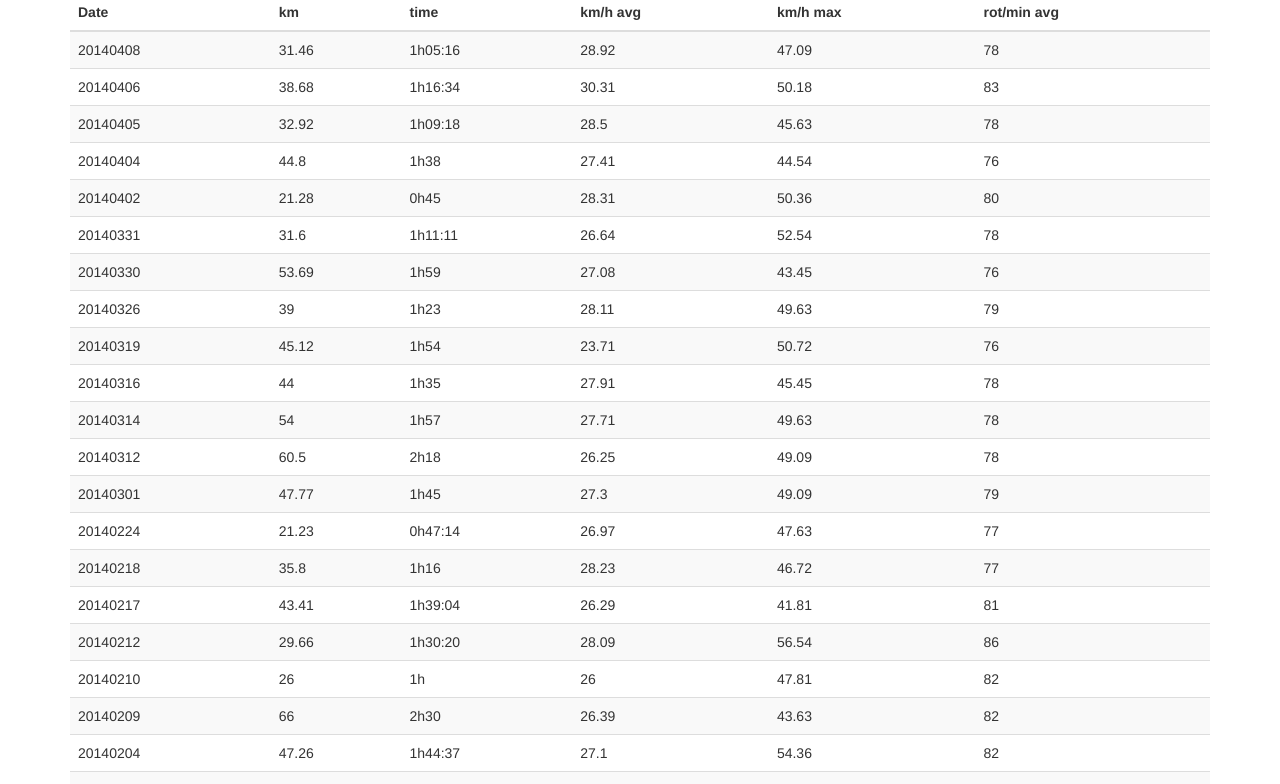
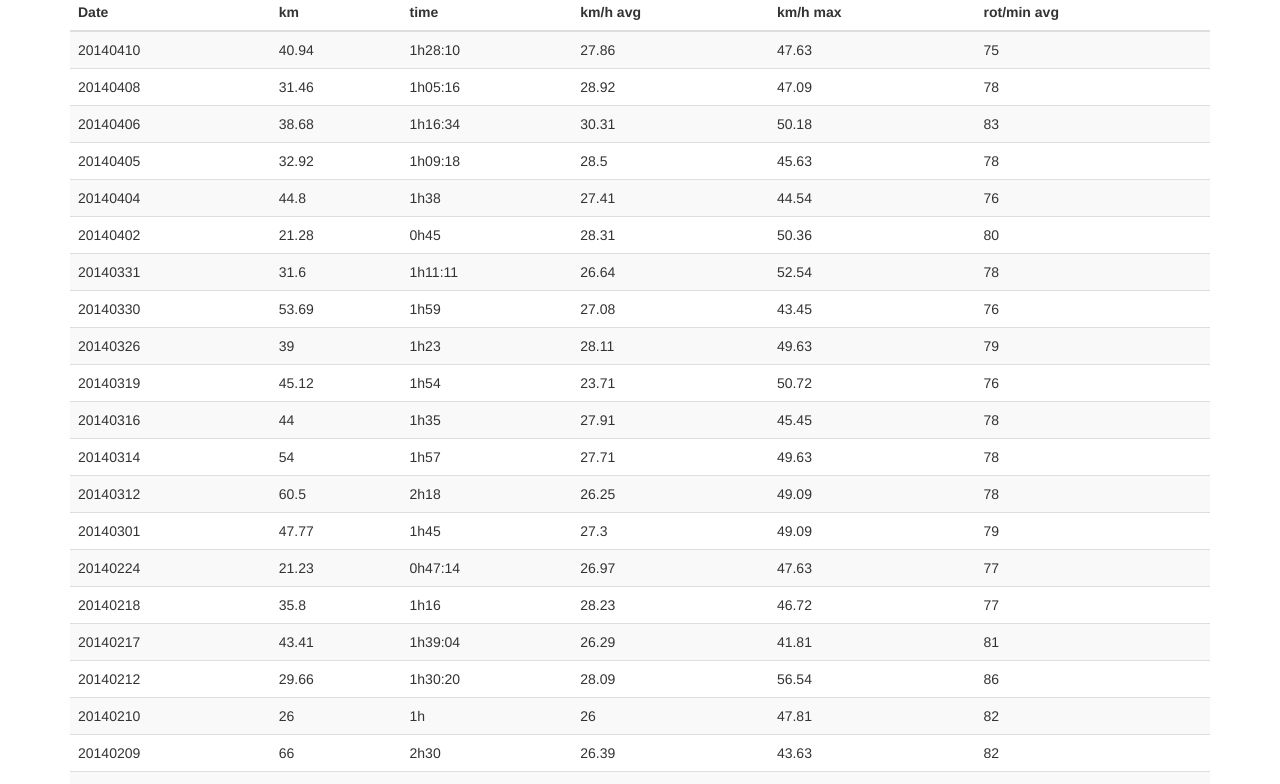
Before and after one commit to essen/essen.github.io, a plain HTML site: page index.html in a window 1280 px wide. Shown: the part 465-1249 px from the top of the page. Drawn offline with nearby package versions, Linux system fonts and the light colour scheme.

Commit message:
Gotta go fast

```diff
--- a/index.html
+++ b/index.html
@@ -39,6 +39,7 @@
 		</tr></thead>
 		<tbody>
 <!-- GOTTA_GO_FAST -->
+			<tr><td>20140410</td><td>40.94</td><td>1h28:10</td><td>27.86</td><td>47.63</td><td>75</td></tr>
 			<tr><td>20140408</td><td>31.46</td><td>1h05:16</td><td>28.92</td><td>47.09</td><td>78</td></tr>
 			<tr><td>20140406</td><td>38.68</td><td>1h16:34</td><td>30.31</td><td>50.18</td><td>83</td></tr>
 			<tr><td>20140405</td><td>32.92</td><td>1h09:18</td><td>28.5</td><td>45.63</td><td>78</td></tr>
```
